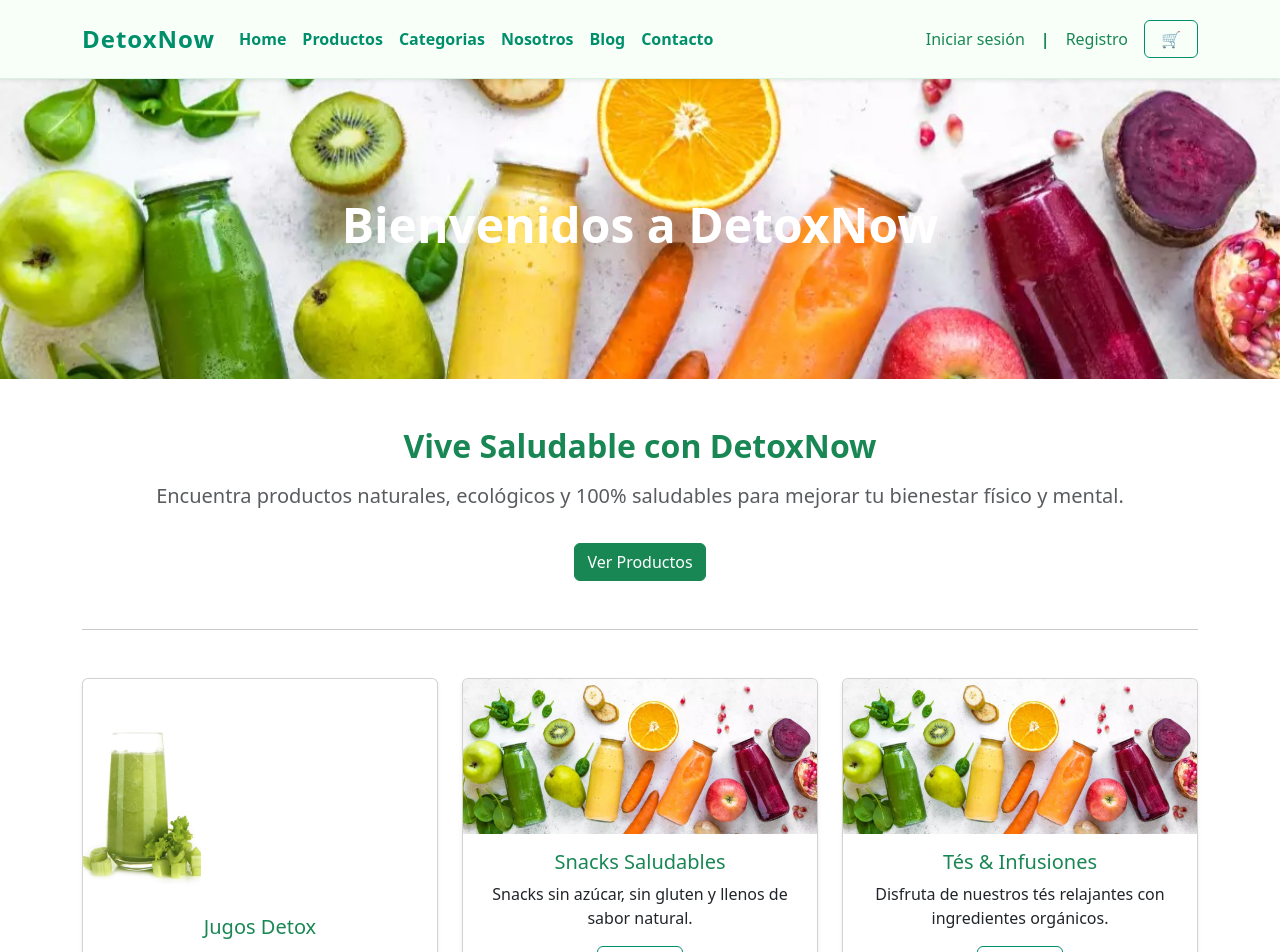
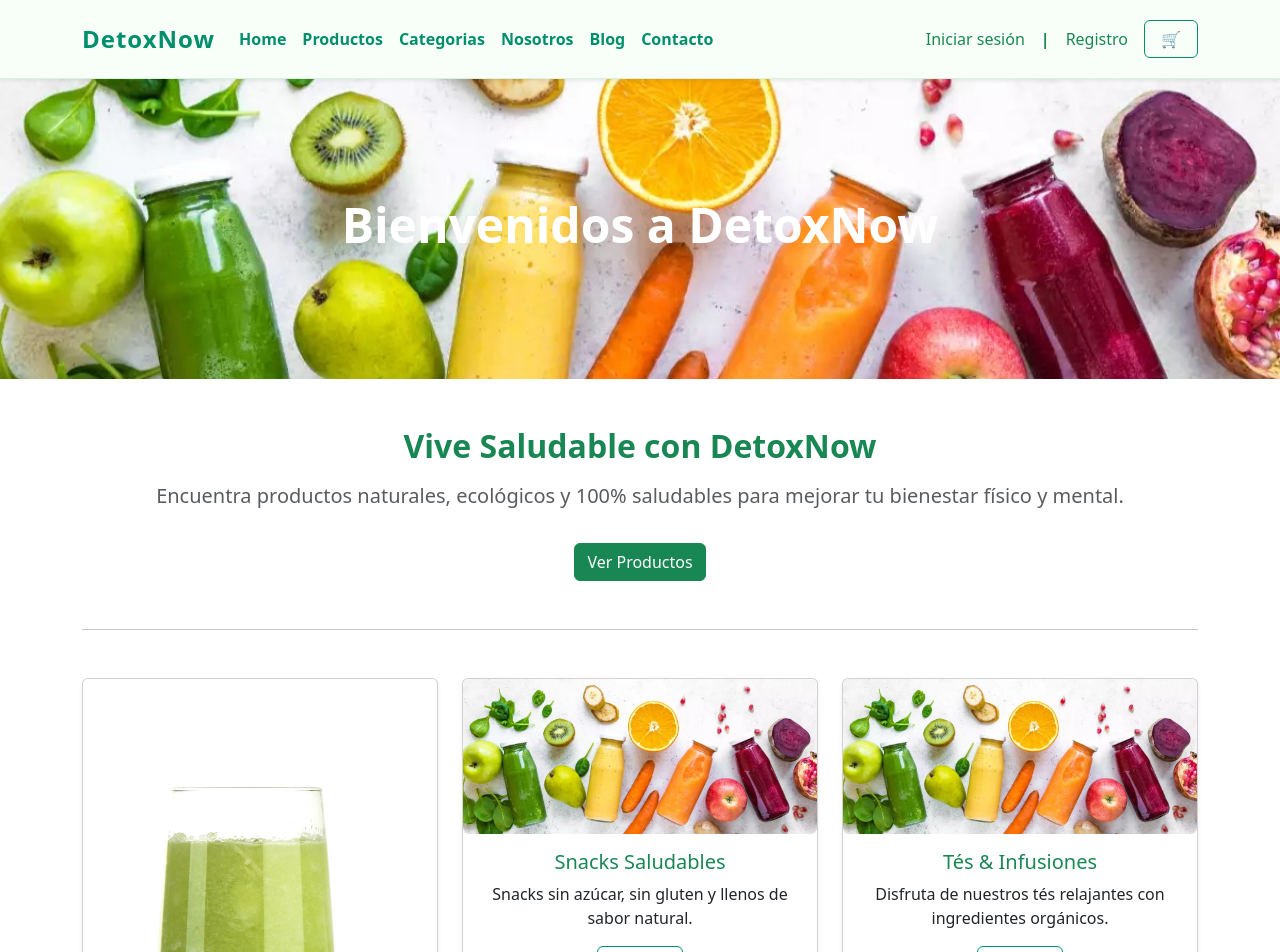
Before and after one commit to ProyectoDetoxNow/ECOMERCE_EV2, a Next.js app: page / in a window 1280 px wide. Shown: the top 952 px of the page. Built offline with nearby package versions, Linux system fonts and the light colour scheme.

Commit message:
Intentando despliegue en vercel

```diff
--- a/app/layout.tsx
+++ b/app/layout.tsx
@@ -6,6 +6,7 @@ import NavBarDetox from "../components/NavBarDetox";
 import Footer from "../components/Footer";
 import { CartProvider } from "../components/CartContext";
 import Script from "next/script";
+
 const geistSans = Geist({
   variable: "--font-geist-sans",
   subsets: ["latin"],
@@ -27,18 +28,19 @@ export default function RootLayout({
   children: React.ReactNode;
 }>) {
   return (
-    <html lang="en">
+    <html lang="es">
       <body
         className={`${geistSans.variable} ${geistMono.variable} antialiased`}
       >
-        {/* 👇 Envuelve toda la app con el proveedor del carrito */}
+        {/* ✅ Contexto global del carrito */}
         <CartProvider>
+          {/* ⚠️ Importante: asegúrate que NavBarDetox tenga "use client" arriba */}
           <NavBarDetox />
           <main>{children}</main>
           <Footer />
         </CartProvider>
 
-        {/* ✅ Script de Bootstrap */}
+        {/* ✅ Cargar Bootstrap JS solo en cliente */}
         <Script
           src="https://cdn.jsdelivr.net/npm/bootstrap@5.3.0/dist/js/bootstrap.bundle.min.js"
           strategy="afterInteractive"
--- a/app/nosotros/page.jsx
+++ b/app/nosotros/page.jsx
@@ -1,14 +1,9 @@
 "use client";
 import Image from "next/image";
-import Link from "next/link";
 import "bootstrap/dist/css/bootstrap.min.css";
-import { useEffect } from "react";
 
 export default function Nosotros() {
   // Activamos Bootstrap JS
-  useEffect(() => {
-    import("bootstrap/dist/js/bootstrap.bundle.min.js");
-  }, []);
 
   return (
     <>
--- a/app/page.tsx
+++ b/app/page.tsx
@@ -1,5 +1,5 @@
 "use client";
-import "bootstrap/dist/js/bootstrap.bundle.min.js";
+
 import "./globals.css";
 import Link from "next/link";
 import Image from "next/image";
@@ -27,19 +27,19 @@ export default function HomePage() {
         <hr className="my-5" />
 
         <div className="row g-4">
+          {/* Tarjeta 1 */}
           <div className="col-md-4">
             <div className="card h-100 shadow-sm">
-              <Col xs={6} md={4}>
+              <Col xs={6} md={12}>
                 <Image
                   src="/imagenes/Producto 1.jpg"
-                  className="card-img-top"
                   alt="Producto 1"
-                  width={200}
+                  width={300}
                   height={200}
+                  className="card-img-top img-fluid rounded"
                   style={{ marginTop: "20px" }}
                 />
               </Col>
-
               <div className="card-body">
                 <h5 className="card-title text-success">Jugos Detox</h5>
                 <p className="card-text">
@@ -53,12 +53,15 @@ export default function HomePage() {
             </div>
           </div>
 
+          {/* Tarjeta 2 */}
           <div className="col-md-4">
             <div className="card h-100 shadow-sm">
-              <img
+              <Image
                 src="/imagenes/primera_imag.jpg"
-                className="card-img-top"
                 alt="Producto 2"
+                width={300}
+                height={200}
+                className="card-img-top img-fluid rounded"
               />
               <div className="card-body">
                 <h5 className="card-title text-success">Snacks Saludables</h5>
@@ -72,12 +75,15 @@ export default function HomePage() {
             </div>
           </div>
 
+          {/* Tarjeta 3 */}
           <div className="col-md-4">
             <div className="card h-100 shadow-sm">
-              <img
+              <Image
                 src="/imagenes/primera_imag.jpg"
-                className="card-img-top"
                 alt="Producto 3"
+                width={300}
+                height={200}
+                className="card-img-top img-fluid rounded"
               />
               <div className="card-body">
                 <h5 className="card-title text-success">Tés & Infusiones</h5>
--- a/components/Banner.jsx
+++ b/components/Banner.jsx
@@ -1,3 +1,4 @@
+"use client";
 export default function Banner({ titulo }) {
   return (
     <div
--- a/components/DetalleProductos.jsx
+++ b/components/DetalleProductos.jsx
@@ -5,7 +5,6 @@ import { useEffect, useState } from "react";
 import Image from "next/image";
 import Link from "next/link";
 import "bootstrap/dist/css/bootstrap.min.css";
-import "bootstrap/dist/js/bootstrap.bundle.min.js";
 import { useCart } from "@/components/CartContext";
 import BotonAgregarCarrito from "@/components/BotonAgregarCarrito";
 
--- a/components/MediosDePago.jsx
+++ b/components/MediosDePago.jsx
@@ -1,3 +1,4 @@
+"use client";
 import Image from "next/image";
 
 export default function MediosDePago() {
--- a/components/useContactoForm.js
+++ b/components/useContactoForm.js
@@ -1,3 +1,4 @@
+"use client";
 import { useState } from "react";
 
 export default function useContactoForm() {
```
Also changed, not shown: app/blog/page.jsx (+6 -4 lines), app/detProducto/page.jsx (+6 -4 lines), app/productos/page.jsx (+8 -25 lines).
